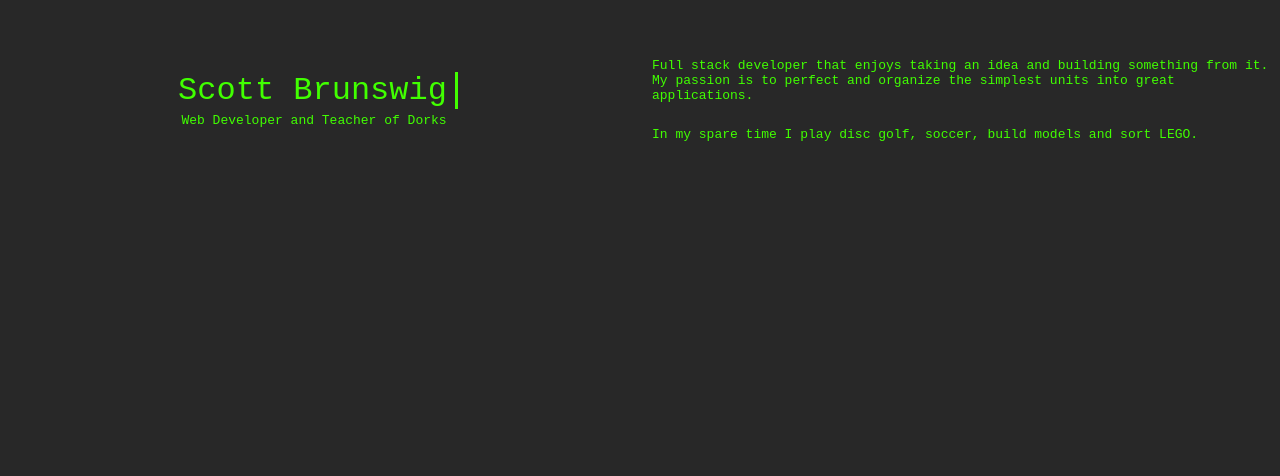
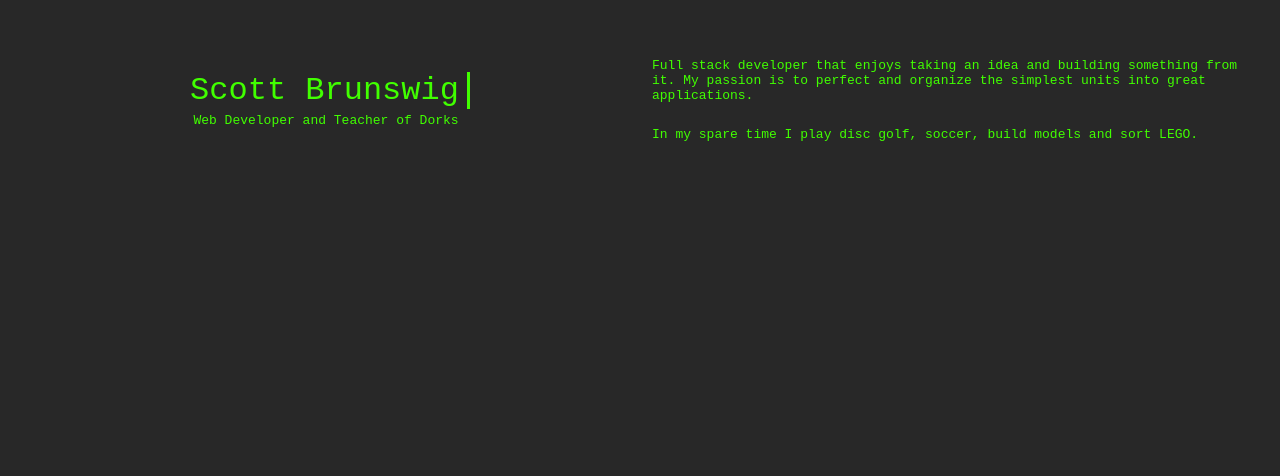
Before and after one commit to sbrunswig/scottbrunswig, a plain HTML site: page index.html in a window 1280 px wide. Shown: the part 250-726 px from the top of the page. Drawn offline with Linux system fonts and the light colour scheme.

Commit message:
add spacing

```diff
--- a/index.html
+++ b/index.html
@@ -11,7 +11,7 @@
  </head>
   <body class="ai-c bgc-gray900 c-limea100 d-g ff-monospace gg gtr-01 m0 mih-100vh">
     <!-- content -->
-    <main class="ai-c d-g gg gtc-01">
+    <main class="ai-c d-g gg gtc-01 p">
       <div class="ta-c">
         <div class="anim-01 bdrs-s bdw-3 ov-h whs-nw w-15ch fz+ d-ib">
           Scott Brunswig
```
